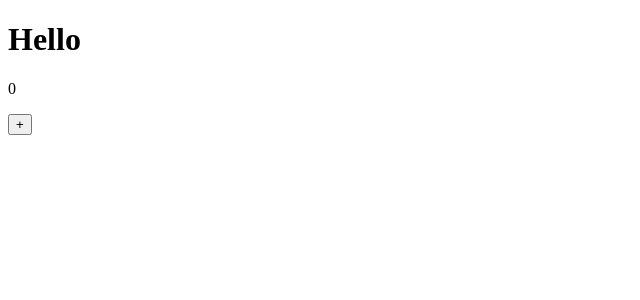
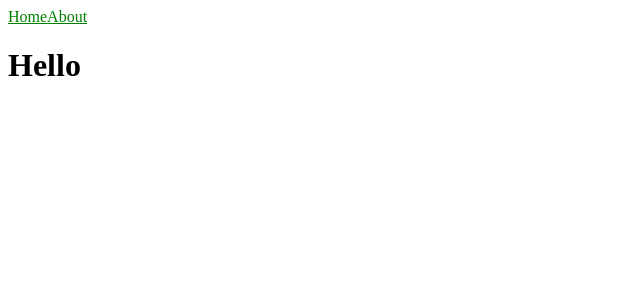
Before and after one commit to smash009/nextjs-intro, a Next.js app: page / in a window 1280 px wide. Shown: the top 300 px of the page, without its empty margins (0-640 px from the left). Built offline with nearby package versions, Linux system fonts and the light colour scheme.

Commit message:
Feat: Routing

```diff
--- /dev/null
+++ b/components/navbar.tsx
@@ -0,0 +1,14 @@
+import Link from "next/link";
+
+export default function NavBar() {
+  return (
+    <nav>
+      <Link href="/" className="firstLink" style={{ color: "green" }}>
+        Home
+      </Link>
+      <Link href="/about" className="secondLink" style={{ color: "green" }}>
+        About
+      </Link>
+    </nav>
+  );
+}
--- a/pages/index.tsx
+++ b/pages/index.tsx
@@ -1,13 +1,10 @@
-import { useState } from "react";
+import NavBar from "../components/navbar";
 
 export default function Home() {
-  const [counter, setCounter] = useState(0);
-
   return (
     <div>
+      <NavBar />
       <h1>Hello</h1>
-      <p>{counter}</p>
-      <button onClick={() => setCounter((prev) => prev + 1)}>+</button>
     </div>
   );
 }
```
Also changed, not shown: pages/about.tsx (+8 -1 lines).
